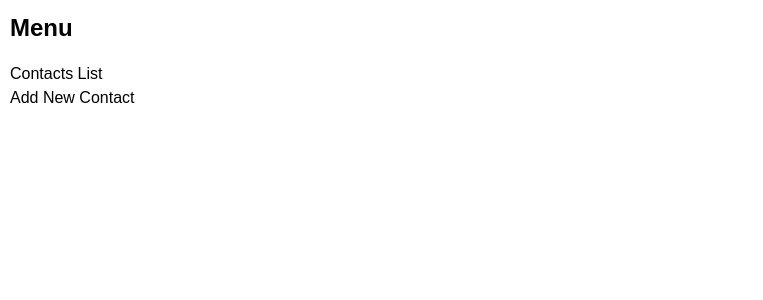
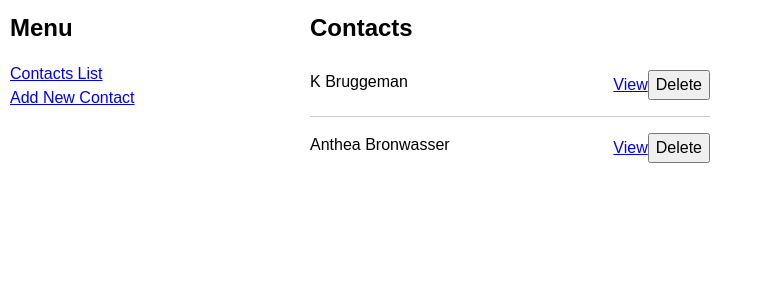
Before and after one commit to boolean-uk/react-address-book, a React (Create React App) app: page / in a window 1280 px wide. Shown: the top 300 px of the page, without its empty margins (0-763 px from the left). Built offline with nearby package versions, Linux system fonts and the light colour scheme; data requests are answered from the project's data file.

Commit message:
completed standard critera and some extensions

```diff
--- a/db/db.json
+++ b/db/db.json
@@ -1,18 +1,24 @@
 {
   "contacts": [
     {
-      "id": 1,
-      "firstName": "John",
-      "lastName": "Carmack",
-      "street": "10 Keen Street",
-      "city": "London"
+      "firstName": "K",
+      "lastName": "Bruggeman",
+      "street": "Rozenweg",
+      "city": "Lochem",
+      "email": "kevin-brug@outlook.com",
+      "linkedIn": "",
+      "twitter": "",
+      "id": 2
     },
     {
-      "id": 2,
-      "firstName": "Grace",
-      "lastName": "Hopper",
-      "street": "32 Deebug Road",
-      "city": "London"
+      "firstName": "Anthea",
+      "lastName": "Bronwasser",
+      "street": "Brouwersgracht 15-3",
+      "city": "Amsterdam",
+      "email": "atgaudy@gmail.com",
+      "linkedIn": "rmb",
+      "twitter": "123",
+      "id": 3
     }
   ]
 }
--- a/src/App.js
+++ b/src/App.js
@@ -10,19 +10,33 @@ export default function App() {
 
   //TODO: Load all contacts on useEffect when component first renders
 
+  useEffect(function() {
+    fetch("http://localhost:4000/contacts")
+      .then(res => res.json())
+      .then(data => setContacts(data))
+  }, [])
+
   return (
     <>
       <nav>
         <h2>Menu</h2>
         <ul>
           {/* TODO: Make these links */}
-          <li>Contacts List</li>
-          <li>Add New Contact</li>
+          <li><Link to={'/'}>Contacts List</Link></li>
+          <li><Link to={'/contacts/add'}>Add New Contact</Link></li>
         </ul>
       </nav>
       <main>
         <Routes>
           {/* TODO: Add routes here  */}
+          // two attributes and in element attribute two components (info from stateHook)
+          // after the url / show the element of ContactsList
+          // there needs to be a front page (index '/') so see it as a index of a book.
+          // click the edit link you're opening a new form just like the contactAdd form.
+          // so copying the page with a new url
+          <Route path='/' element={<ContactsList contacts={contacts} setContacts={setContacts}/>} />
+          <Route path='/contacts/:id' element={<ContactsView />} />
+          <Route path='/contacts/add' element={<ContactsAdd setContacts={setContacts} contacts={contacts} />} />
         </Routes>
       </main>
     </>
--- a/src/components/ContactsAdd.js
+++ b/src/components/ContactsAdd.js
@@ -1,31 +1,113 @@
 import { useState } from "react"
 import { useNavigate } from "react-router-dom";
 
-function ContactsAdd(props) {
-
-  // setContacts and contacts must be passed as props
+// function ContactsAdd(props) {
+   // setContacts and contacts must be passed in as props
+function ContactsAdd ({setContacts, contacts}) {
+  const navigate = useNavigate()
   // to this component so new contacts can be added to the
   // state
-  const { setContacts, contacts } = props
+  const [formData, setFormData] = useState ({
+    firstName: '',
+    lastName: '',
+    street: '',
+    city: '',
+    email: '',
+    linkedIn: '',
+    twitter: ''
+  })
+    // function handleChange(evt) {
+    //   setContacts({firstName: evt.target.value})
+    // }
+    const handleChange = (e) => {
+      setFormData({...formData, [e.target.name]: e.target.value})
+    }
+  //send POST to json server on form submit
+  const handleSubmit = async (e) => {
+    // prevent the page from refresh/reloade
+    e.preventDefault()
+    const res = await fetch('http://localhost:4000/contacts', {
+      method: 'POST',
+      headers: {
+        // you have to declare what kind of Content-Type the page of application is
+        // this is for json always the same!
+        'Content-Type': 'application/json'
+      },
+      body: JSON.stringify(formData)
+    })
 
-  //TODO: Implement controlled form
-  //send POST to json server on form submit
+    const data = await res.json()
+    setContacts([...contacts, data])
+      navigate('/')
+  }
+
+
 
   return (
-    <form className="form-stack contact-form">
+    <form className="form-stack contact-form"
+    onSubmit={handleSubmit}>
       <h2>Create Contact</h2>
 
       <label htmlFor="firstName">First Name</label>
-      <input id="firstName" name="firstName" type="text" required />
+      <input
+        id="firstName"
+        name="firstName"
+        type="text"
+        required
+        onChange={handleChange}
+        value={formData.firstName}/>
 
       <label htmlFor="lastName">Last Name:</label>
-      <input id="lastName" name="lastName" type="text" required/>
+      <input
+        id="lastName"
+        name="lastName"
+        type="text"
+        required
+        onChange={handleChange}
+        value={formData.lastName}/>
 
       <label htmlFor="street">Street:</label>
-      <input id="street" name="street" type="text" required/>
+      <input
+        id="street"
+        name="street"
+        type="text"
+        required
+        onChange={handleChange}
+        value={formData.street}/>
 
       <label htmlFor="city">City:</label>
-      <input id="city" name="city" type="text" required/>
+      <input
+        id="city"
+        name="city"
+        type="text"
+        required
+        onChange={handleChange}
+        value={formData.city}/>
+
+      <label htmlFor="email">Email:</label>
+      <input
+        id="email"
+        name="email"
+        type="text"
+        required
+        onChange={handleChange}
+        value={formData.email}/>
+
+      <label htmlFor="linkedIn">LinkedIn:</label>
+      <input
+        id="linkedIn"
+        name="linkedIn"
+        type="text"
+        onChange={handleChange}
+        value={formData.linkedIn}/>
+
+      <label htmlFor="twitter">Twitter:</label>
+      <input
+        id="twitter"
+        name="twitter"
+        type="text"
+        onChange={handleChange}
+        value={formData.twitter}/>
 
       <div className="actions-section">
         <button className="button blue" type="submit">
--- a/src/components/ContactsList.js
+++ b/src/components/ContactsList.js
@@ -1,10 +1,30 @@
 import { useState } from "react"
-import { Link, useSearchParams } from "react-router-dom"
+import { Link, useNavigate, useSearchParams } from "react-router-dom"
 
 function ContactsList(props) {
 
   //"contacts" must be passed as prop to this component
-  const { contacts } = props
+  const { contacts, setContacts } = props
+  // const contactDelete = (deleteId) => {
+
+  // }
+  // async it allows you to use the await keeper
+  //
+  const contactDelete= async (e) => {
+    // const navigate = useNavigate()
+    const newContacts = contacts.filter((item) => item.id !== e.target.id);
+    setContacts(newContacts)
+    await fetch(`http://localhost:4000/contacts/${e.target.id}`, {
+     method: "DELETE",
+    });
+    // history.push("/");
+    // navigate("/")
+    await fetch("http://localhost:4000/contacts")
+    .then((res) => res.json())
+    .then((data) => setContacts(data));
+   };
+
+  //  setContacts(newContacts);
 
   return (
     <>
@@ -21,8 +41,16 @@ function ContactsList(props) {
               </p>
               <p>
                 { /** TODO: Make a Link here to view contact */}
+                <Link to={`/contacts/${contact.id}`} >
+                {/* <Link to={`/contacts/add/${contact.id}`}> */}
+                {/* <link to={`/`} */}
                 View
+                </Link>
+                {/* // this function requires an argument */}
+                <button onClick={contactDelete} id = {contact.id}>Delete</button>
               </p>
+              {/* <p> <Link to={`/contacts/${contact.contactsDelete}`}>Delete</Link>
+              </p> */}
             </li>
           )
         })}
--- a/src/components/ContactsView.js
+++ b/src/components/ContactsView.js
@@ -2,7 +2,16 @@ import { useEffect, useState } from "react"
 import { useParams } from "react-router-dom"
 
 function ContactsView() {
-  const [contact, setContact] = useState(false)
+  const [contact, setContacts] = useState(false)
+
+  // find out what params is! it extracts the last part of the url
+  const params = useParams()
+
+  useEffect(function() {
+ fetch(`http://localhost:4000/contacts/${params.id}`)
+      .then(res => res.json())
+      .then(data => setContacts(data))
+  }, [])
 
   //TODO: Get the contact to load from the params and fetch.
   //With useEffect, load the contact when params changes
@@ -16,6 +25,9 @@ function ContactsView() {
     <div>
       <h2>{contact.firstName} {contact.lastName}</h2>
       <p>{contact.street} {contact.city}</p>
+      <p>{contact.email}</p>
+      <p>{contact.linkedIn}</p>
+      <p>{contact.twitter}</p>
     </div>
   )
 }
```
Also changed, not shown: 1 other file (tests, documents, lock files or other folders).
